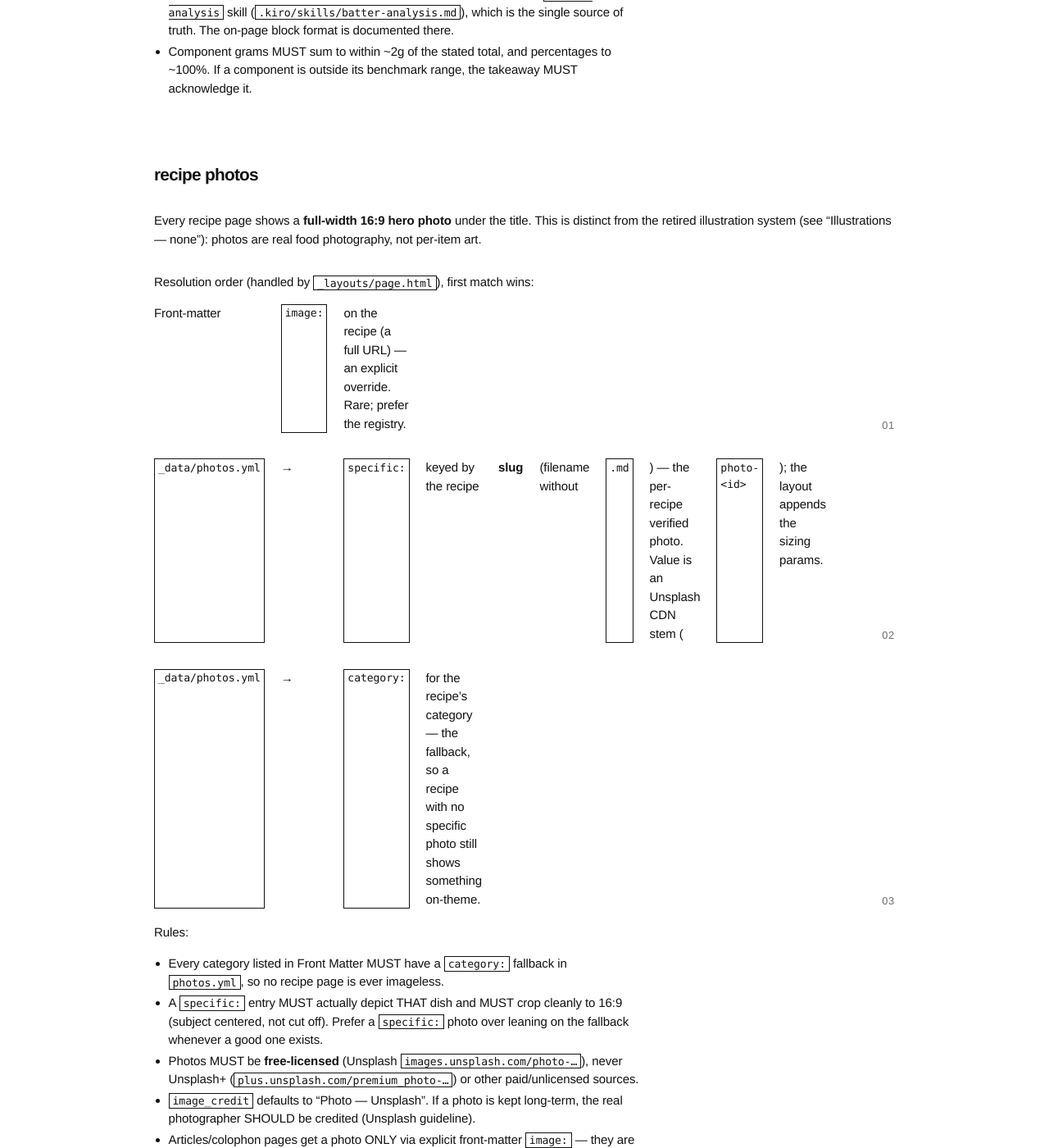
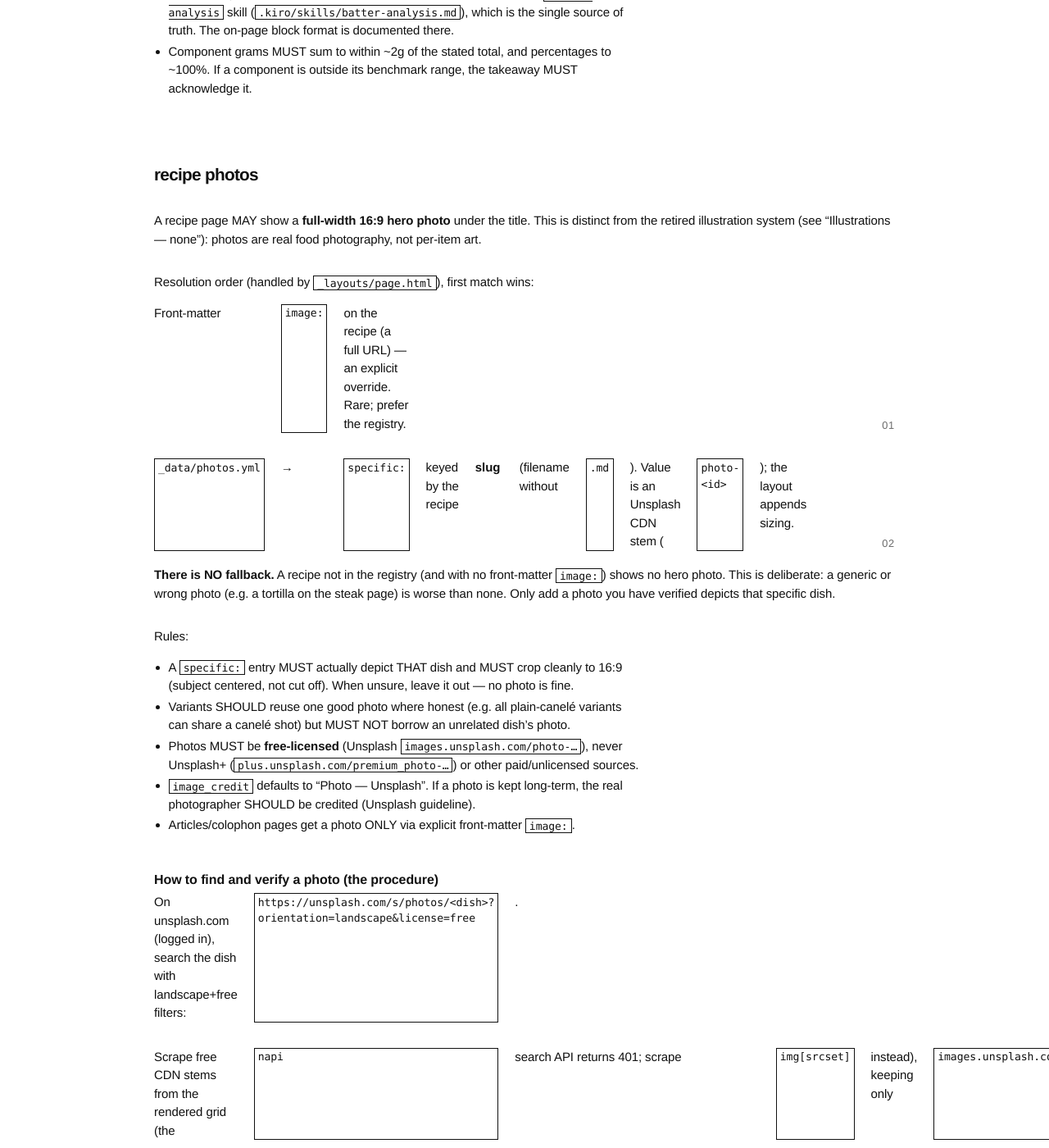
Before and after one commit to halfcadence/recipes, a Jekyll site: the page built from steering.md, in a window 1280 px wide and 1400 px high, scrolled down 4680 px. Shown: the whole window at 82% size. Built offline with Jekyll 4.4.1, drawn with Linux system fonts in a browser that asks for light colours; our own code applies the rules of GitHub Pages for plain Markdown files; some of the changed text lies outside the part shown.

Commit message:
photos: drop category fallback (no photo > wrong photo); add 4 verified
Per feedback — a tortilla on the steak page is worse than no image. Remove the
per-category fallback entirely: a recipe not in the registry shows no hero. Add
verified specific photos for prime-rib (roast dinner), canelé (tiered stand),
old-fashioned (amber + orange), margarita (coupe + salt rim) — all eyeballed on a
contact sheet. Update steering.md + AGENTS.md to the no-fallback rule.

changelog: covered under the 2026-07-21 photos entry (rule refined same day).

```diff
--- a/_layouts/page.html
+++ b/_layouts/page.html
@@ -12,19 +12,16 @@
 
   {%- comment -%}
     Resolve the hero photo: front-matter `image:` wins; else the photo registry
-    (_data/photos.yml) specific-by-slug; else the category fallback. Recipes only
-    (articles/colophon get a photo only via explicit front-matter `image:`).
+    (_data/photos.yml) specific-by-slug. NO fallback — a recipe with no verified
+    photo shows no figure (better nothing than a wrong/generic image).
     See steering.md "Recipe Photos".
   {%- endcomment -%}
   {%- assign slug = page.path | split: "/" | last | remove: ".md" -%}
   {%- assign reg_specific = site.data.photos.specific[slug] -%}
-  {%- assign reg_category = site.data.photos.category[page.category] -%}
   {%- if page.image -%}
     {%- assign hero = page.image -%}
   {%- elsif reg_specific -%}
     {%- assign hero = reg_specific | append: "?w=1600&h=900&fit=crop&q=80&auto=format" | prepend: "https://images.unsplash.com/" -%}
-  {%- elsif reg_category and num -%}
-    {%- assign hero = reg_category | append: "?w=1600&h=900&fit=crop&q=80&auto=format" | prepend: "https://images.unsplash.com/" -%}
   {%- endif -%}
 
   <header class="post-header">
--- a/steering.md
+++ b/steering.md
@@ -135,7 +135,7 @@
 
 ## Recipe Photos
 
-Every recipe page shows a **full-width 16:9 hero photo** under the title. This is
+A recipe page MAY show a **full-width 16:9 hero photo** under the title. This is
 distinct from the retired illustration system (see "Illustrations — none"): photos
 are real food photography, not per-item art.
 
@@ -144,24 +144,24 @@
 1. Front-matter `image:` on the recipe (a full URL) — an explicit override. Rare;
    prefer the registry.
 2. `_data/photos.yml` → `specific:` keyed by the recipe **slug** (filename without
-   `.md`) — the per-recipe verified photo. Value is an Unsplash CDN stem
-   (`photo-<id>`); the layout appends the sizing params.
-3. `_data/photos.yml` → `category:` for the recipe's category — the fallback, so a
-   recipe with no specific photo still shows something on-theme.
+   `.md`). Value is an Unsplash CDN stem (`photo-<id>`); the layout appends sizing.
+
+**There is NO fallback.** A recipe not in the registry (and with no front-matter
+`image:`) shows no hero photo. This is deliberate: a generic or wrong photo
+(e.g. a tortilla on the steak page) is worse than none. Only add a photo you have
+verified depicts that specific dish.
 
 Rules:
 
-- Every category listed in Front Matter MUST have a `category:` fallback in
-  `photos.yml`, so no recipe page is ever imageless.
 - A `specific:` entry MUST actually depict THAT dish and MUST crop cleanly to 16:9
-  (subject centered, not cut off). Prefer a `specific:` photo over leaning on the
-  fallback whenever a good one exists.
+  (subject centered, not cut off). When unsure, leave it out — no photo is fine.
+- Variants SHOULD reuse one good photo where honest (e.g. all plain-canelé variants
+  can share a canelé shot) but MUST NOT borrow an unrelated dish's photo.
 - Photos MUST be **free-licensed** (Unsplash `images.unsplash.com/photo-…`), never
   Unsplash+ (`plus.unsplash.com/premium_photo-…`) or other paid/unlicensed sources.
 - `image_credit` defaults to "Photo — Unsplash". If a photo is kept long-term, the
   real photographer SHOULD be credited (Unsplash guideline).
-- Articles/colophon pages get a photo ONLY via explicit front-matter `image:` — they
-  are not in the registry and get no category fallback.
+- Articles/colophon pages get a photo ONLY via explicit front-matter `image:`.
 
 ### How to find and verify a photo (the procedure)
 
@@ -189,6 +189,6 @@
 2. Add a link to `index.md` under the appropriate category. Base recipes MUST be listed before variants. (A recipe is invisible until it's linked here — the homepage is the gate.)
 3. Update `changelog.md` with the new recipe, in the same commit.
 4. For baking recipes (batter/dough), add an `## Analysis` section between Steps and Notes, computed via the `batter-analysis` skill.
-5. The recipe automatically gets its category's fallback photo. SHOULD add a verified `specific:` photo to `_data/photos.yml` if a good one exists (see Recipe Photos).
+5. SHOULD add a verified `specific:` photo to `_data/photos.yml` if a good one exists (see Recipe Photos). If none is found, leave it out — there is no fallback and no photo is fine.
 
 No illustration is needed — recipe pages are type-only (see Illustrations above); the hero photo is separate and comes from the photo registry.
```
Also changed, not shown: AGENTS.md (+8 -8 lines), _data/photos.yml (+10 -21 lines).
